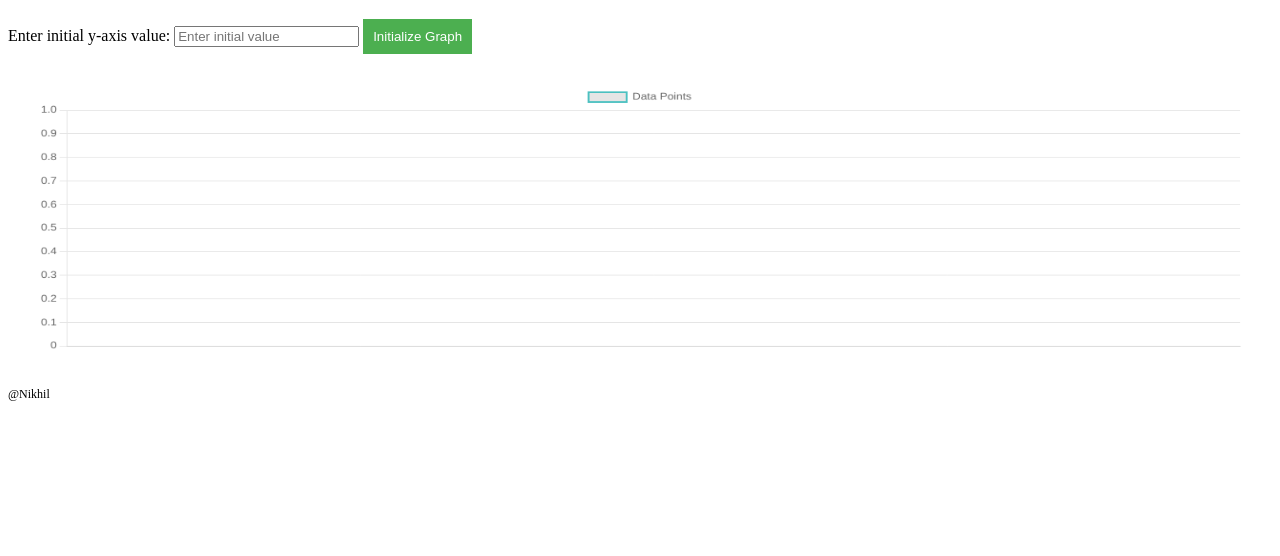
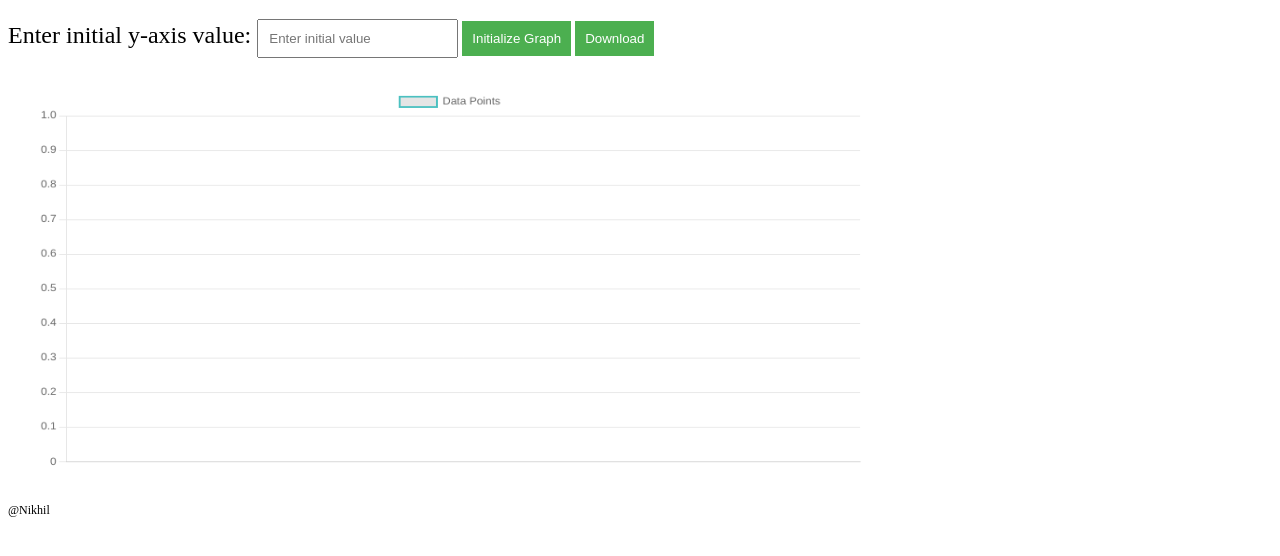
Before and after one commit to Sainikhil639/Graph-Generator, a plain HTML site: page index.html in a window 1280 px wide. Shown: the part 104-660 px from the top of the page. Drawn offline with nearby package versions, Linux system fonts and the light colour scheme.

Commit message:
Update index.html

```diff
--- a/index.html
+++ b/index.html
@@ -21,8 +21,8 @@
     </style>
 </head>
 
-<body style="height: 90vh;">
-    <div style="height: 90vh;">
+<body>
+    <div style="max-height: 100%;">
         <div style="text-align: center;">
             <button id="dynamicButton" onclick="showDynamicGraph()">Dynamic Graph</button>
             <!-- <button id="normalButton" onclick="showNormalGraph()">Normal Graph</button> -->
@@ -34,13 +34,14 @@
             <h1>Dynamic Graph </h1>
 
             <div>
-                <label for="initialValue">Enter initial y-axis value: </label>
-                <input type="number" id="initialValue" placeholder="Enter initial value">
+                <label for="initialValue" style="font-size: 24px;">Enter initial y-axis value: </label>
+                <input type="number" id="initialValue" style="padding: 10px;" placeholder="Enter initial value">
                 <button onclick="initializeGraph()">Initialize Graph</button>
+                <button id="downloadButton">Download</button>
             </div>
 
-            <div>
-                <canvas style="padding: 30px; height: 60%; width: 60%;" id="mydynamicChart"></canvas>
+            <div style="height: 65%; width: 70%;" >
+                <canvas style="padding: 30px;" id="mydynamicChart"></canvas>
             </div>
         </div>
         <span style="text-align: left; font-size: 12px;">@Nikhil</span>
@@ -164,6 +165,17 @@
             // document.getElementById("dataInput").value = "";
             // createGraph();
         }
+
+        document.getElementById("downloadButton").addEventListener("click", function () {
+            const canvas = document.getElementById("mydynamicChart");
+            const image = canvas.toDataURL("image/jpeg");
+
+            const link = document.createElement("a");
+            link.href = image;
+            link.download = "graph.jpeg";
+            link.click();
+        });
+
     </script>
 </body>
 
```
